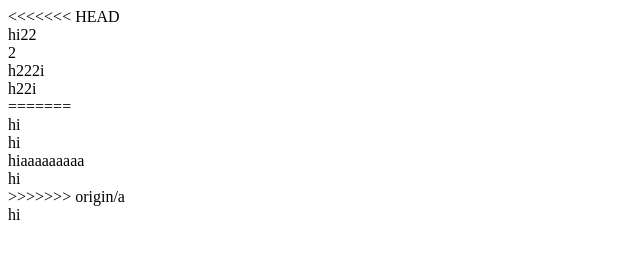
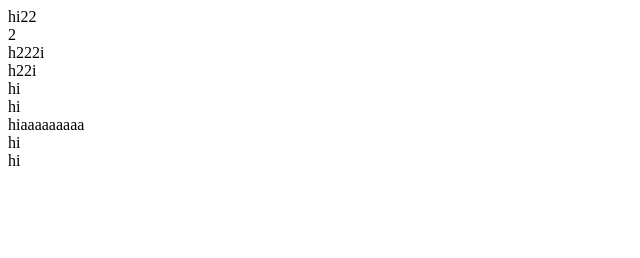
Before and after one commit to yangguangxiadeyinying/aaaa, a plain HTML site: page 3.html in a window 1280 px wide. Shown: the whole page, without its empty margins (0-640 px from the left). Drawn offline with Linux system fonts and the light colour scheme.

Commit message:
Merge branch 'b' into a
# Conflicts:
#	1.html
#	2.html
#	3.html
#	4.html

```diff
--- a/3.html
+++ b/3.html
@@ -5,17 +5,14 @@
     <title>Title</title>
 </head>
 <body>
-<<<<<<< HEAD
 <div class="c">hi22 </div>
 <div class="c">2 </div>
 <div class="c">h222i </div>
 <div class="c">h22i </div>
-=======
 <div class="c">hi </div>
 <div class="c">hi </div>
 <div class="c">hiaaaaaaaaa </div>
 <div class="c">hi </div>
->>>>>>> origin/a
 <div class="c">hi </div>
 </body>
 </html>
```
